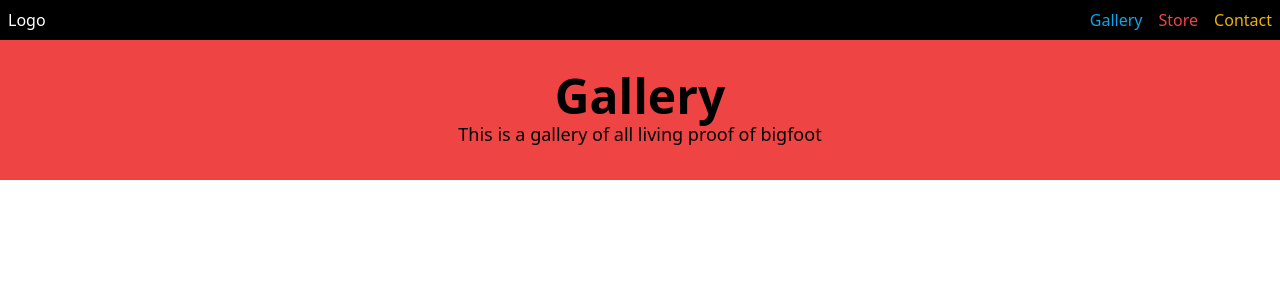
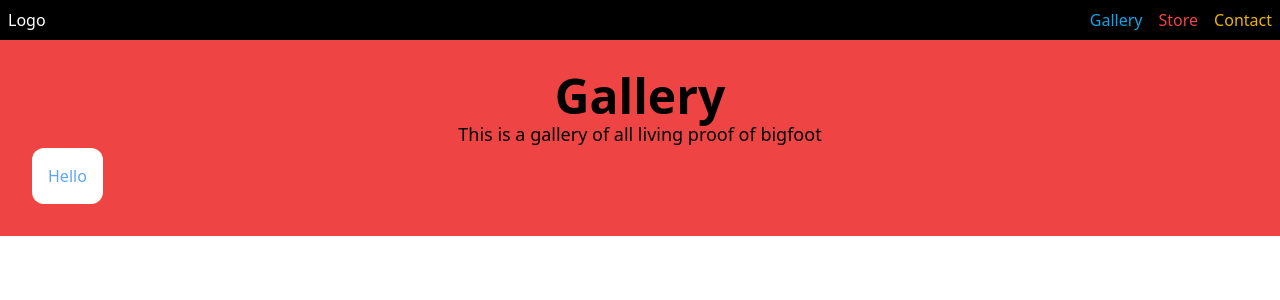
Before and after one commit to CalHolt/svelte-sandbox, a SvelteKit app: page /gallery in a window 1280 px wide. Shown: the top 300 px of the page. Built offline with nearby package versions, Linux system fonts and the light colour scheme.

Commit message:
small changes

```diff
--- a/src/lib/components/PageHeader.svelte
+++ b/src/lib/components/PageHeader.svelte
@@ -2,6 +2,7 @@
 export let pageTitle;
 export let pageDescription;
 export let bgColor;
+export let flexContent = false;
 </script>
 <!-- Header -->
 <header class={`${bgColor} p-8 text-center`}>
@@ -11,7 +12,9 @@ export let bgColor;
 <!-- Description -->
   <p class=" text-lg bg:text-xl">{pageDescription}</p>
   <!-- Slot for flex content -->
-  <div class=" bg-white">
+{#if flexContent === true}
+  <div class=" bg-white p-4 text-blue-400 rounded-xl max-w-fit">
     <slot />
   </div>
+  {/if}
 </header>
--- a/src/routes/contact/+page.svelte
+++ b/src/routes/contact/+page.svelte
@@ -1 +1,10 @@
-<h1>Contact</h1>
+<script>
+  let name = "cal";
+</script>
+<!-- conditionals  -->
+{#if name === "cal"}
+<p> Hello {name}</p>
+{:else}
+<p>that is not in our system</p>
+
+{/if}
--- a/src/routes/gallery/+page.svelte
+++ b/src/routes/gallery/+page.svelte
@@ -5,4 +5,4 @@
   const pageDescription = "This is a gallery of all living proof of bigfoot"
   let bgColor = "bg-red-500";
 </script>
-<PageHeader {pageTitle} {pageDescription} {bgColor}/>
+<PageHeader {pageTitle} {pageDescription} {bgColor} flexContent>Hello</PageHeader>
```
